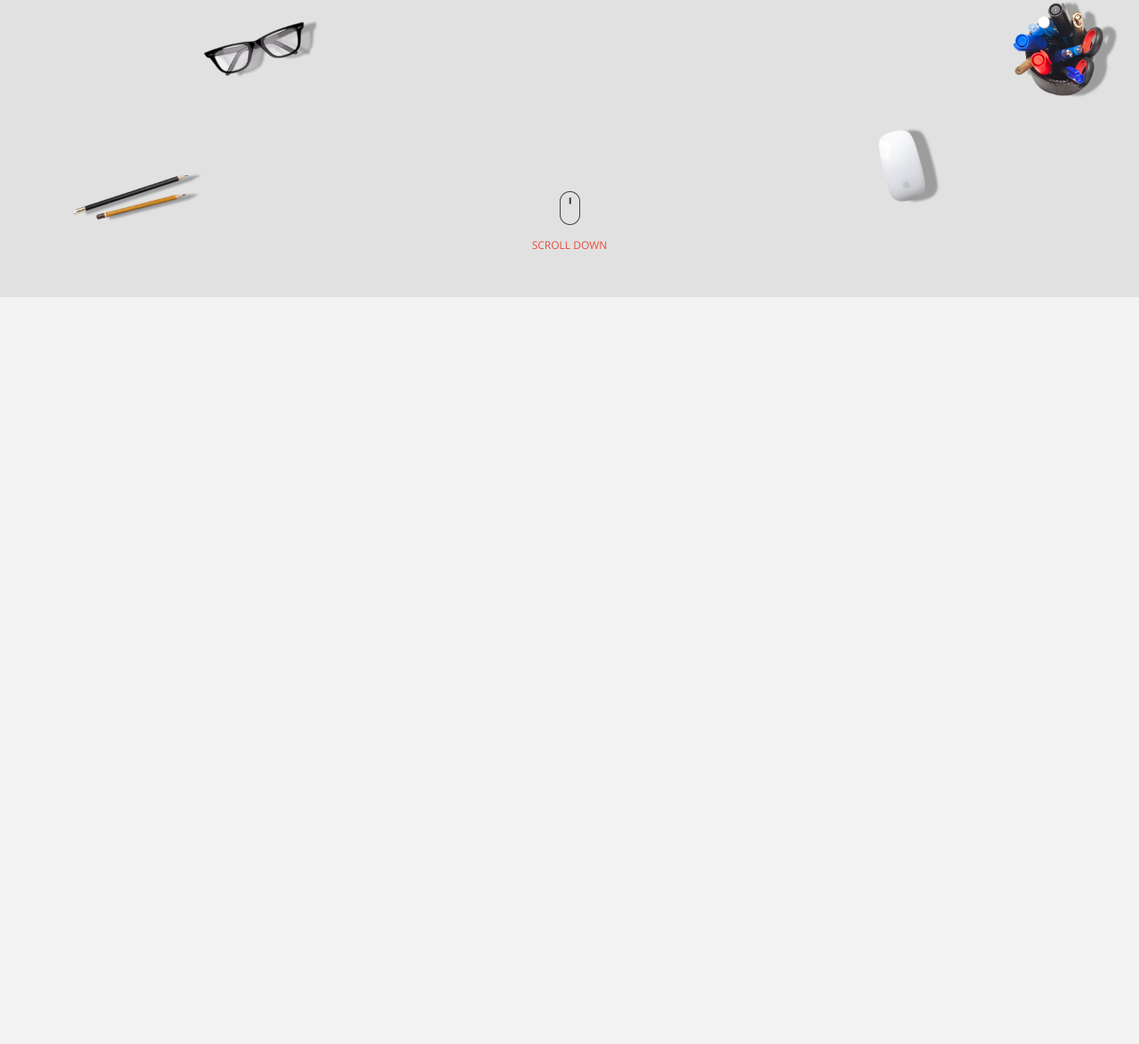
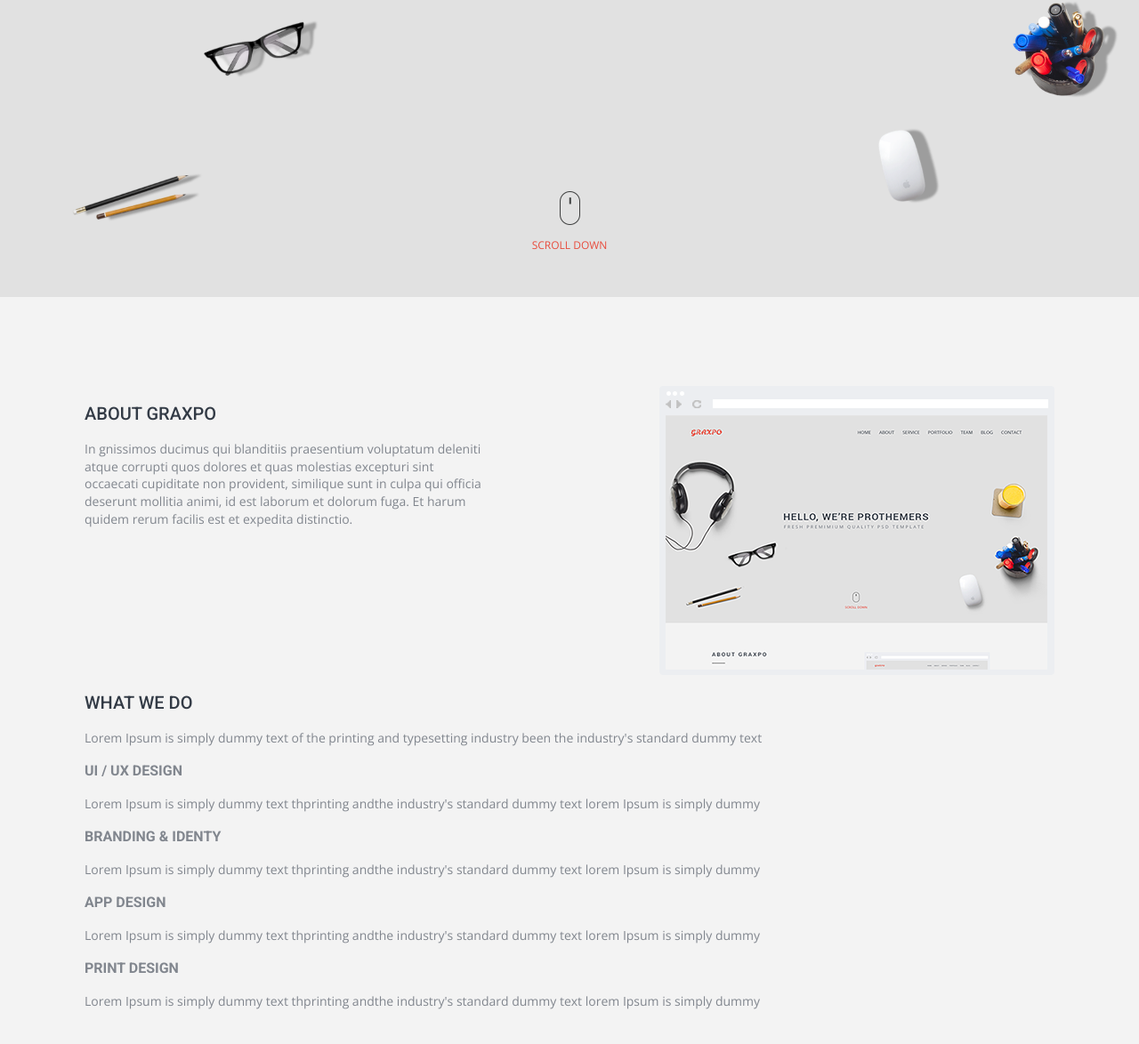
Before and after one commit to synonymouse/p5drow, a plain HTML site: page index.html in a window 1280 px wide. Shown: the part 466-1640 px from the top of the page at 89% size. Before the commit the page ends 800 px from the top, so only its background shows below. Drawn offline with nearby package versions, Linux system fonts and the light colour scheme.

```diff
--- a/css/main.css
+++ b/css/main.css
@@ -132,6 +132,54 @@
 
 /* Fonts */
 /* Mixins */
+h1 {
+  color: #333b46;
+  font-family: "Roboto", sans-serif;
+  font-size: 35px;
+  font-weight: 500;
+  letter-spacing: 2px;
+  margin: 0; }
+
+h2 {
+  color: #333b46;
+  font-family: "Roboto", sans-serif;
+  font-size: 20px;
+  font-weight: 500; }
+
+h3 {
+  color: #81868e;
+  font-family: "Roboto", sans-serif;
+  font-size: 16px;
+  font-weight: 700; }
+
+p {
+  color: #81868e;
+  font-family: "Open Sans", sans-serif;
+  font-size: 14px;
+  font-weight: 400; }
+
+a {
+  color: #333b46;
+  text-decoration: none;
+  transition: .5s; }
+  a:hover {
+    text-decoration: none;
+    color: #81868e; }
+
+.flex {
+  display: -webkit-flex;
+  display: -ms-flexbox;
+  display: flex;
+  -webkit-flex-flow: row wrap;
+      -ms-flex-flow: row wrap;
+          flex-flow: row wrap;
+  -webkit-align-items: stretch;
+      -ms-flex-align: stretch;
+          align-items: stretch; }
+
+.primary-mod {
+  background-color: #f3f3f3; }
+
 .b-header {
   height: 50rem;
   background-color: #e1e1e1; }
@@ -293,52 +341,22 @@
     font-size: 12px;
     font-family: Open Sans; }
 
-h1 {
-  color: #333b46;
-  font-family: "Roboto", sans-serif;
-  font-size: 35px;
-  font-weight: 500;
-  letter-spacing: 2px;
-  margin: 0; }
+.b-main {
+  height: 84.8125rem;
+  width: 68.125rem;
+  box-sizing: border-box;
+  padding: 6.25rem 0 6.25rem 0;
+  margin: auto; }
 
-h2 {
-  color: #333b46;
-  font-family: "Roboto", sans-serif;
-  font-size: 20px;
-  font-weight: 500; }
+.content-top {
+  height: 35.375rem;
+  width: 85.375rem;
+  -webkit-justify-content: space-between;
+      -ms-flex-pack: justify;
+          justify-content: space-between; }
 
-h3 {
-  color: #81868e;
-  font-family: "Roboto", sans-serif;
-  font-size: 16px;
-  font-weight: 700; }
-
-p {
-  color: #81868e;
-  font-family: "Open Sans", sans-serif;
-  font-size: 14px;
-  font-weight: 400; }
-
-a {
-  color: #333b46;
-  text-decoration: none;
-  transition: .5s; }
-  a:hover {
-    text-decoration: none;
-    color: #81868e; }
-
-.flex {
-  display: -webkit-flex;
-  display: -ms-flexbox;
-  display: flex;
-  -webkit-flex-flow: row wrap;
-      -ms-flex-flow: row wrap;
-          flex-flow: row wrap;
-  -webkit-align-items: stretch;
-      -ms-flex-align: stretch;
-          align-items: stretch; }
-
-.primary-mod {
-  background-color: #f3f3f3; }
+.graxpo {
+  height: 19.3125rem;
+  width: 28.375rem; }
 
 /*# sourceMappingURL=main.css.map */
--- a/index.html
+++ b/index.html
@@ -56,7 +56,42 @@
         <div class="icon-mouse"><img src="images/icon-mouse.png" alt="" class="icon-mouse__img"><span class="icon-mouse__text">scroll down</span></div>
       </div>
     </header>
-    <main></main>
+    <main class="flex b-main">
+      <article class="flex content-top">
+        <section class="graxpo">
+          <h2 class="graxpo__h">ABOUT GRAXPO</h2>
+          <p class="graxpo__text">In gnissimos ducimus qui blanditiis praesentium voluptatum deleniti atque corrupti quos dolores et quas molestias excepturi sint occaecati cupiditate non provident, similique sunt in culpa qui officia deserunt mollitia animi, id est laborum et dolorum fuga. Et harum quidem rerum facilis est et expedita distinctio.</p>
+        </section>
+        <div class="template"><img src="images/template.png" alt="" class="template__img"></div>
+        <article class="what-we">
+          <h2 class="what-we__h">WHAT WE DO</h2>
+          <p class="what-we__text">
+            Lorem Ipsum is simply dummy text of the printing and typesetting industry
+             been the industry's standard dummy text
+          </p>
+          <section class="design">
+            <div class="design__icon"></div>
+            <h3 class="design__h">UI / UX DESIGN</h3>
+            <p class="design__text">Lorem Ipsum is simply dummy text thprinting andthe industry's standard dummy text lorem Ipsum is simply dummy</p>
+          </section>
+          <section class="branding">
+            <div class="branding__icon"></div>
+            <h3 class="branding__h">BRANDING & IDENTY</h3>
+            <p class="branding__text">Lorem Ipsum is simply dummy text thprinting andthe industry's standard dummy text lorem Ipsum is simply dummy</p>
+          </section>
+          <section class="app">
+            <div class="app__icon"></div>
+            <h3 class="app__h">APP DESIGN</h3>
+            <p class="app__text">Lorem Ipsum is simply dummy text thprinting andthe industry's standard dummy text lorem Ipsum is simply dummy</p>
+          </section>
+          <section class="print">
+            <div class="print__icon"></div>
+            <h3 class="print__h">PRINT DESIGN</h3>
+            <p class="print__text">Lorem Ipsum is simply dummy text thprinting andthe industry's standard dummy text lorem Ipsum is simply dummy</p>
+          </section>
+        </article>
+      </article>
+    </main>
     <footer></footer>
     <script src="//ajax.googleapis.com/ajax/libs/jquery/1.11.2/jquery.min.js"></script>
     <script>window.jQuery || document.write('<script src="js/vendor/jquery-1.11.2.min.js"><\\/script>')</script>
```
Also changed, not shown: images/template.png (added), 1 other file.
